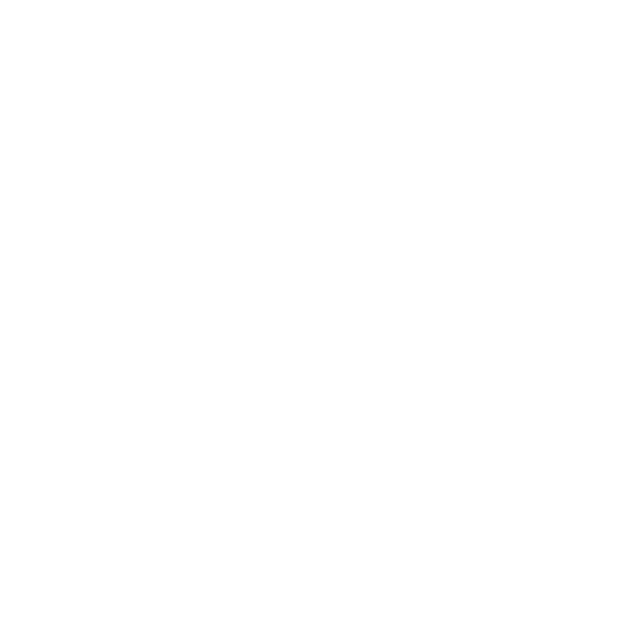
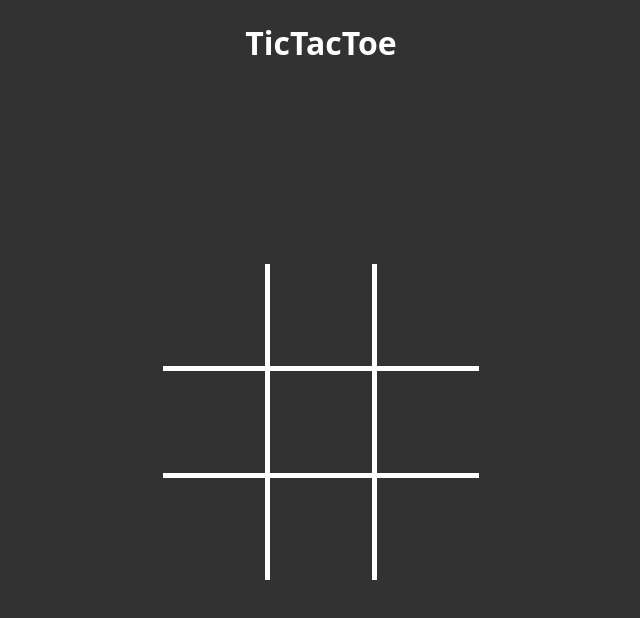
Before and after one commit to Patrick0815300/TicTacToe, a plain HTML site: page index.html in a window 1280 px wide. Shown: the whole page, without its empty margins (319-959 px from the left). Drawn offline with Linux system fonts and the light colour scheme.

Commit message:
basic design and render

```diff
--- a/index.html
+++ b/index.html
@@ -5,8 +5,10 @@
     <meta name="viewport" content="width=device-width, initial-scale=1.0">
     <title>TicTacToe</title>
     <script src="script.js"></script>
+    <link rel="stylesheet" href="style.css">
 </head>
-<body>
-
+<body onload="init()">
+    <h1>TicTacToe</h1>
+    <div id="container"></div>
 </body>
 </html>
--- a/script.js
+++ b/script.js
@@ -0,0 +1,37 @@
+let fields = [
+    null,
+    null,
+    null,
+    null,
+    null,
+    null,
+    null,
+    null,
+]
+
+function init() {
+    render();
+}
+
+function render() {
+    const container = document.getElementById('container');
+    const table = document.createElement('table');
+
+    for (let i = 0; i < 3; i++) {
+        const row = document.createElement('tr');
+        for (let j = 0; j < 3; j++) {
+            const cell = document.createElement('td');
+            const index = i * 3 + j;
+            if (fields[index] === 'circle') {
+                cell.textContent = 'o';
+            } else if (fields[index] === 'cross') {
+                cell.textContent = 'x';
+            }
+            row.appendChild(cell);
+        }
+        table.appendChild(row);
+    }
+
+    container.innerHTML = '';
+    container.appendChild(table);
+}
--- a/style.css
+++ b/style.css
@@ -0,0 +1,44 @@
+body {
+    background-color: rgb(50, 50, 50);
+    font-family: 'Open Sans', sans-serif;
+    color: white;
+}
+
+h1 {
+    text-align: center;
+}
+
+table {
+    border-collapse: collapse;
+}
+
+#container {
+    display: flex;
+    justify-content: center;
+    align-items: center;
+    margin-top: 200px;
+}
+
+td {
+    width: 100px;
+    height: 100px;
+    border: 5px solid white; /* Setzt die Dicke der inneren Trennlinien auf 3px */
+    text-align: center;
+    font-size: 24px;
+}
+
+td:first-child {
+    border-left: none; /* Entfernt die linke Trennlinie für die erste Zelle in jeder Zeile */
+}
+
+td:last-child {
+    border-right: none; /* Entfernt die rechte Trennlinie für die letzte Zelle in jeder Zeile */
+}
+
+tr:first-child td {
+    border-top: none; /* Entfernt die obere Trennlinie für die erste Zeile */
+}
+
+tr:last-child td {
+    border-bottom: none; /* Entfernt die untere Trennlinie für die letzte Zeile */
+}
```
